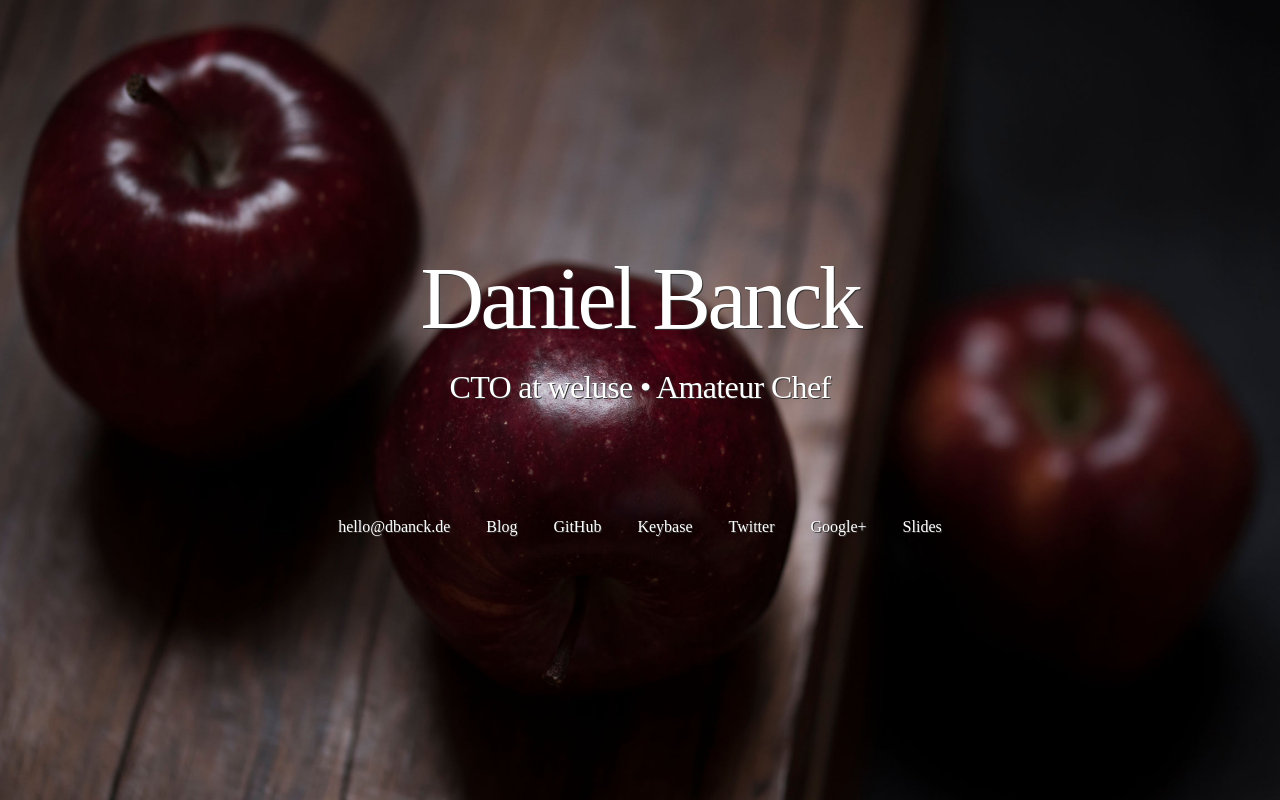
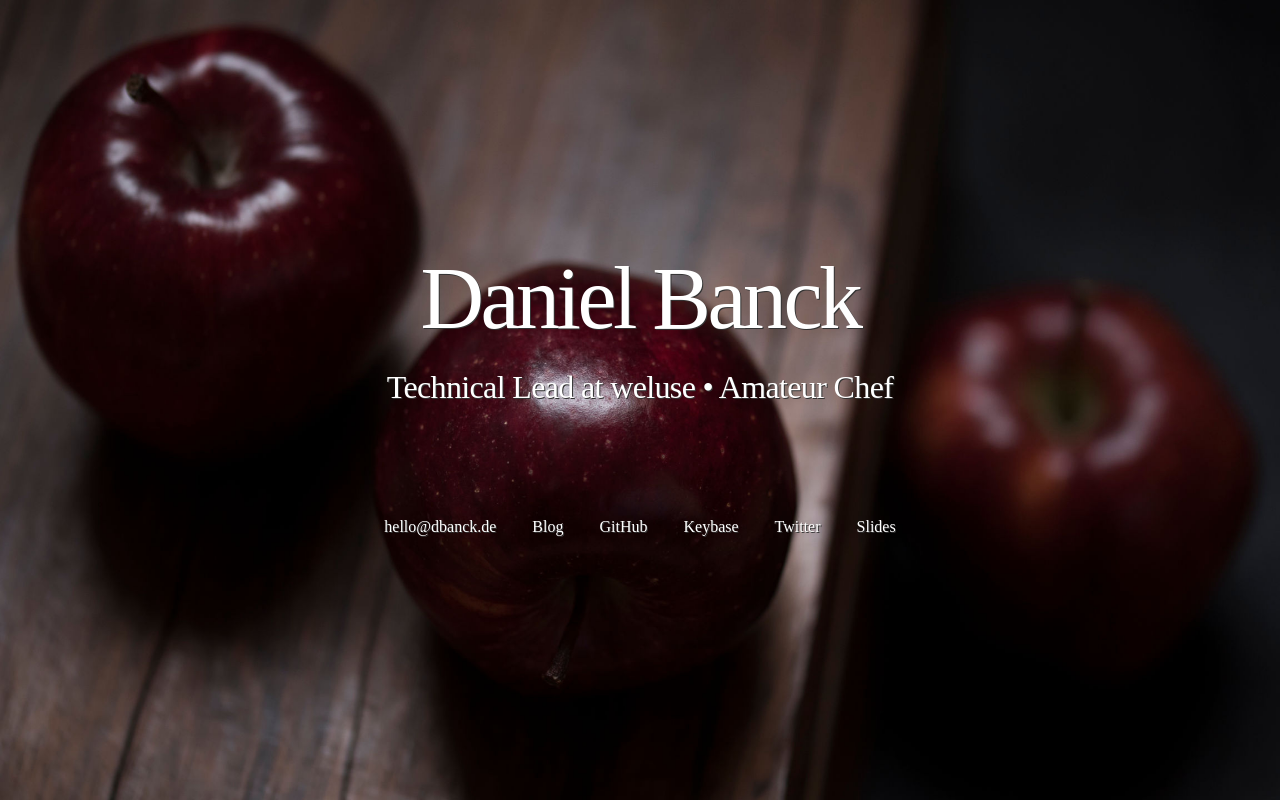
Before and after one commit to dbanck/dbanck.de, a website: page app/index.html in a window 1280 px wide. Drawn offline with nearby package versions, Linux system fonts and the light colour scheme; files that its build step writes are made by us from their sources.

Commit message:
Update index.html

```diff
--- a/app/index.html
+++ b/app/index.html
@@ -13,7 +13,7 @@
     <div class="wrapper">
       <div class="headlines">
         <h1 class="headlines--1">Daniel Banck</h1>
-        <h2 class="headlines--2">CTO at <a href="https://weluse.de">weluse</a> •<br class="rwd-break-2"> Amateur Chef</h2>
+        <h2 class="headlines--2">Technical Lead at <a href="https://weluse.de">weluse</a> •<br class="rwd-break-2"> Amateur Chef</h2>
       </div>
       <div class="profiles">
         <h3 class="headlines--3">Follow me</h3>
@@ -23,7 +23,6 @@
           <li class="profile"><a href="https://github.com/dbanck">GitHub</a></li>
           <li class="profile"><a href="https://keybase.io/dbanck">Keybase</a></li>
           <li class="profile"><a href="https://twitter.com/dbanck">Twitter</a></li>
-          <li class="profile"><a href="https://plus.google.com/+DanielBanck/posts">Google+</a></li>
           <li class="profile"><a href="https://slides.com/dbanck">Slides</a></li>
         </ul>
       </div>
```
